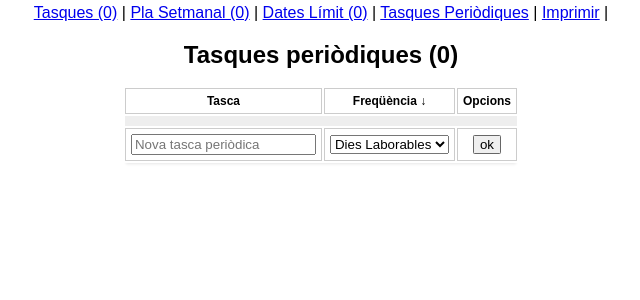
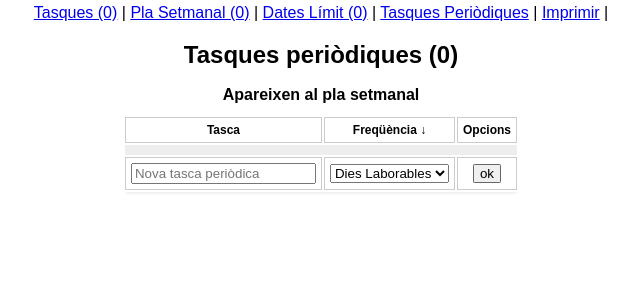
Before and after one commit to holalluis/tasques, a PHP site: page /periodiques.php in a window 1280 px wide. Shown: the top 300 px of the page, without its empty margins (319-959 px from the left). Run offline with PHP 8.4, Linux system fonts and the light colour scheme; data that the repository does not hold is empty.

Commit message:
afegit subtitol a periodiques.php

```diff
--- a/periodiques.php
+++ b/periodiques.php
@@ -20,6 +20,7 @@
 
 <!--titol-->
 <h2>Tasques periòdiques (<?php echo mysql_num_rows(mysql_query("SELECT 1 FROM periodiques"))?>)</h2>
+<h4>Apareixen al pla setmanal</h4>
 
 <!--taula de tasques periodiques-->
 <table cellpadding=5 style="box-shadow:0 4px 3px -3px rgba(0,0,0,0.1)">
```
